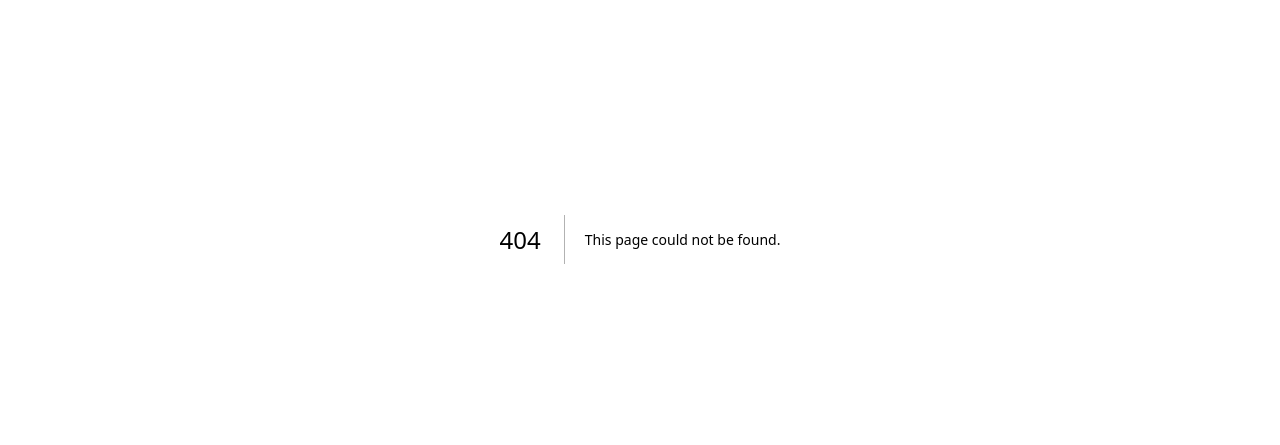
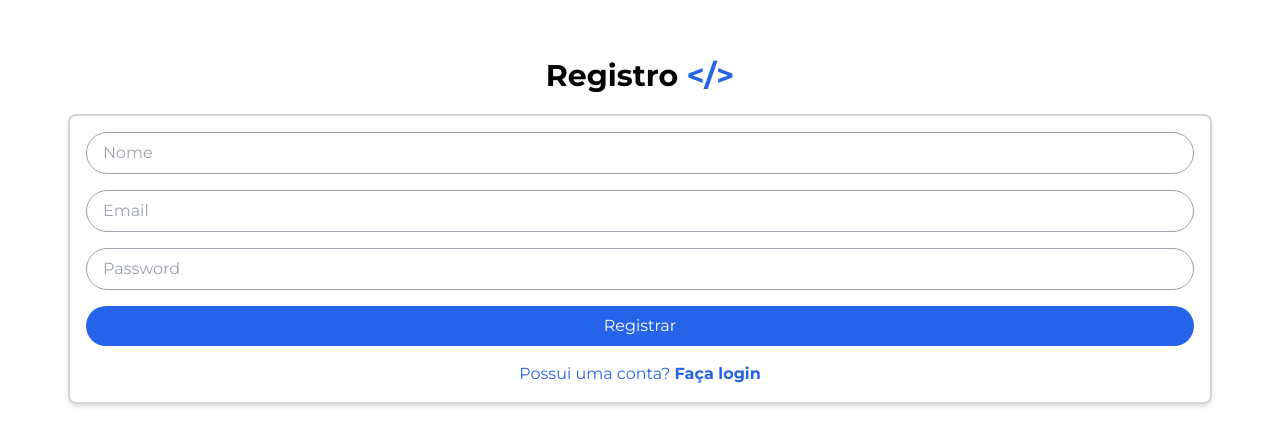
Before and after one commit to Fabrioco/blog-dev, a Next.js app: page /register in a window 1280 px wide. Before the commit this address had no page. Shown: the part 169-614 px from the top of the page. Built offline with nearby package versions, Linux system fonts and the light colour scheme.

Commit message:
:sparkles: feat: Função de registro com API

```diff
--- /dev/null
+++ b/src/app/register/page.js
@@ -0,0 +1,89 @@
+"use client";
+
+import Link from "next/link";
+import { useRouter } from "next/navigation";
+import React from "react";
+import { toast } from "react-toastify";
+
+export default function RegisterPage() {
+  const logo = "</>";
+  const router = useRouter();
+
+  const [isLoading, setIsLoading] = React.useState(false);
+
+  const handleRegister = async (e) => {
+    e.preventDefault();
+
+    const name = e.target[0].value;
+    const email = e.target[1].value;
+    const password = e.target[2].value;
+
+    try {
+      setIsLoading(true);
+      const res = await fetch("http://localhost:5000/api/auth/register", {
+        method: "POST",
+        headers: {
+          "Content-Type": "application/json",
+        },
+        body: JSON.stringify({ name, email, password }),
+      });
+
+      const data = await res.json();
+
+      if (res.ok) {
+        toast.success("Cadastro realizado com sucesso!");
+        router.push("/");
+      } else {
+        toast.error(data.message);
+      }
+    } catch (error) {
+      console.log("Erro no fetch", error);
+      toast.error("Erro ao conectar com o servidor.");
+    } finally {
+      setIsLoading(false);
+    }
+  };
+
+  return (
+    <div className="w-full h-full flex flex-col items-center justify-center">
+      <h1 className="text-3xl font-bold">
+        Registro <span className="text-blue-600">{logo}</span>
+      </h1>
+      <form
+        className="flex flex-col items-center justify-center gap-4 w-11/12 h-auto border-2 border-gray-300 p-4 rounded-lg mt-5 shadow-md"
+        onSubmit={handleRegister}
+      >
+        <input
+          type="text"
+          placeholder="Nome"
+          className="w-full px-4 py-2 rounded-full border-gray-400 border focus:outline-none focus:ring-2 focus:ring-blue-600"
+          required
+        />
+        <input
+          type="email"
+          placeholder="Email"
+          className="w-full px-4 py-2 rounded-full border-gray-400 border focus:outline-none focus:ring-2 focus:ring-blue-600"
+          required
+        />
+        <input
+          type="password"
+          placeholder="Password"
+          className="w-full px-4 py-2 rounded-full border-gray-400 border focus:outline-none focus:ring-2 focus:ring-blue-600"
+          required
+        />
+        <button
+          className={`w-full px-4 py-2 rounded-full bg-blue-600 text-white active:bg-blue-700 focus:outline-none focus:ring-2 focus:ring-blue-600 disabled:bg-gray-400 disabled:cursor-not-allowed`}
+          type="submit"
+          disabled={isLoading}
+        >
+          {isLoading ? "Carregando..." : "Registrar"}
+        </button>
+        <div className="w-full flex items-center justify-center">
+          <Link href={"/login"} className="text-blue-600 hover:underline">
+            Possui uma conta? <span className="font-bold">Faça login</span>
+          </Link>
+        </div>
+      </form>
+    </div>
+  );
+}
```
